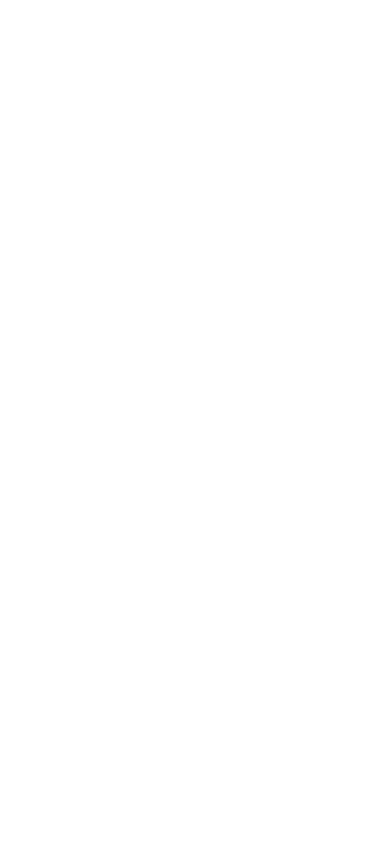
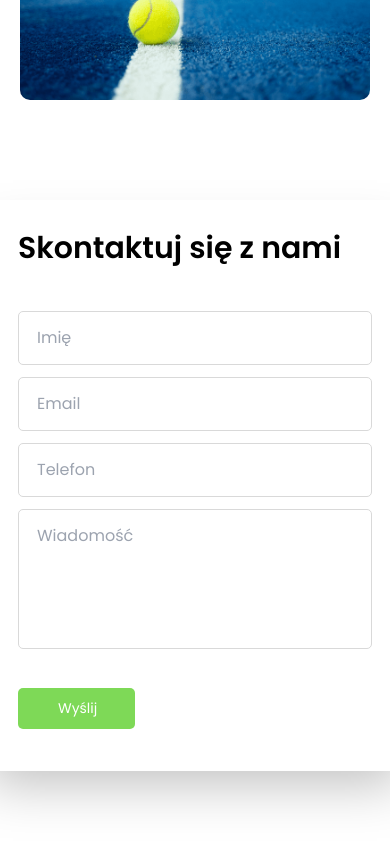
Before and after one commit to jbryn/mcourt-site, a Next.js app: page /courts in a window 390 px wide. Shown: the part 8052-8896 px from the top of the page. Before the commit the page ends 7674 px from the top, so only its background shows below. Built offline with nearby package versions, Linux system fonts and the light colour scheme.

Commit message:
feat: shared contact form

```diff
--- /dev/null
+++ b/components/courts/contact/contact.jsx
@@ -0,0 +1,21 @@
+import ContactForm from "@/components/shared/contact-form/contact-form";
+import styles from "./contact.module.scss";
+
+export default function Contact() {
+  return (
+    <section>
+      <div className={styles.wrapper}>
+        <div className={styles.cardsWrapper}>
+          <img
+            className={styles.image}
+            src="./img/paddle-tennis.png"
+            alt="paddle"
+          />
+          <div className={styles.card}>
+            <ContactForm />
+          </div>
+        </div>
+      </div>
+    </section>
+  );
+}
--- /dev/null
+++ b/components/courts/contact/contact.module.scss
@@ -0,0 +1,49 @@
+.wrapper {
+  @apply py-[200px];
+  .cardsWrapper {
+    @apply flex items-center justify-center;
+    @apply max-[400px]:px-[20px];
+    @apply max-[1333px]:flex-col max-[1333px]:gap-[100px];
+    @apply max-[1333px]:px-[60px];
+    @apply max-[400px]:px-[20px];
+
+    .card {
+      @apply bg-white shadow-2xl px-[42px] pb-[42px] pt-[26px];
+      @apply max-w-[526px] max-h-[541px];
+      @apply rounded-[10px];
+
+      @apply min-[1333px]:transform min-[1333px]:-translate-x-[60px];
+      @apply max-[1333px]:max-w-[700px] max-[1333px]:max-h-fit;
+
+      h2 {
+        @apply text-[30px] font-semibold;
+        @apply sm:text-[38px];
+      }
+
+      p {
+        @apply text-[14px] text-light-grey;
+        @apply max-w-[435px];
+        @apply max-[1333px]:max-w-[600px];
+        @apply sm:text-[16px];
+      }
+
+      .bottom {
+        @apply flex flex-col gap-[25px];
+        @apply sm:flex-row sm:gap-[43px];
+
+        .button {
+          @apply text-[14px] text-white py-[10px] px-[29px] rounded-[5px] bg-green;
+        }
+
+        .logo {
+          @apply max-w-[160px];
+        }
+      }
+    }
+
+    .image {
+      @apply rounded-[10px] -z-10;
+      @apply min-[1333px]:transform min-[1333px]:translate-x-[60px];
+    }
+  }
+}
--- a/components/home/contact/contact.jsx
+++ b/components/home/contact/contact.jsx
@@ -1,108 +1,12 @@
-import { Formik, Form, Field } from "formik";
-import { useCallback } from "react";
-import classNames from "classnames";
+import ContactForm from "@/components/shared/contact-form/contact-form";
 import styles from "./contact.module.scss";
 
-import * as yup from "yup";
-
-const phoneRegExp =
-  /^((\\+[1-9]{1,4}[ \\-]*)|(\\([0-9]{2,3}\\)[ \\-]*)|([0-9]{2,4})[ \\-]*)*?[0-9]{3,4}?[ \\-]*[0-9]{3,4}?$/;
-
 export default function Contact() {
-  const onSubmit = useCallback((values) => {
-    console.log(values);
-  }, []);
-
-  const validationSchema = yup.object().shape({
-    name: yup
-      .string()
-      .min(2, "Too Short!")
-      .max(50, "Too Long!")
-      .required("Required"),
-    email: yup.string().email("Invalid email").required("Required"),
-    phone: yup
-      .string()
-      .matches(phoneRegExp, "Phone number is not valid")
-      .required("Required"),
-    message: yup
-      .string()
-      .min(2, "Too Short!")
-      .max(50, "Too Long!")
-      .required("Required"),
-  });
   return (
     <section className="pb-[232px]">
       <div className={styles.wrapper}>
         <img src="./img/logos/mcourt-sygnet.png" alt="sygnet" />
-
-        <div className={styles.formWrapper}>
-          <h2>Skontaktuj się z nami</h2>
-          <Formik
-            initialValues={{
-              name: "",
-              email: "",
-              phone: "",
-              message: "",
-            }}
-            validationSchema={validationSchema}
-            onSubmit={onSubmit}
-          >
-            {({ dirty, errors }) => (
-              <Form>
-                <div className={styles.fieldsWrapper}>
-                  <Field
-                    id="name"
-                    className={classNames(styles.inputField, {
-                      [styles.error]: errors.name,
-                    })}
-                    name="name"
-                    placeholder="Imię"
-                    as="input"
-                  />
-
-                  <Field
-                    id="email"
-                    className={classNames(styles.inputField, {
-                      [styles.error]: errors.email,
-                    })}
-                    name="email"
-                    placeholder="Email"
-                    as="input"
-                  />
-
-                  <Field
-                    id="phone"
-                    className={classNames(styles.inputField, {
-                      [styles.error]: errors.phone,
-                    })}
-                    name="phone"
-                    placeholder="Telefon"
-                    as="input"
-                  />
-
-                  <Field
-                    id="message"
-                    className={classNames(styles.textField, {
-                      [styles.error]: errors.message,
-                    })}
-                    name="message"
-                    placeholder="Wiadomość"
-                    as="input"
-                  />
-
-                  <button
-                    className={classNames(styles.submitButton, {
-                      [styles.active]: dirty,
-                    })}
-                    type="submit"
-                  >
-                    Wyślij
-                  </button>
-                </div>
-              </Form>
-            )}
-          </Formik>
-        </div>
+        <ContactForm />
       </div>
     </section>
   );
--- /dev/null
+++ b/components/shared/contact-form/contact-form.jsx
@@ -0,0 +1,103 @@
+import { Formik, Form, Field } from "formik";
+import { useCallback } from "react";
+import classNames from "classnames";
+import styles from "./contact-form.module.scss";
+
+import * as yup from "yup";
+
+const phoneRegExp =
+  /^((\\+[1-9]{1,4}[ \\-]*)|(\\([0-9]{2,3}\\)[ \\-]*)|([0-9]{2,4})[ \\-]*)*?[0-9]{3,4}?[ \\-]*[0-9]{3,4}?$/;
+
+export default function ContactForm() {
+  const onSubmit = useCallback((values) => {
+    console.log(values);
+  }, []);
+
+  const validationSchema = yup.object().shape({
+    name: yup
+      .string()
+      .min(2, "Too Short!")
+      .max(50, "Too Long!")
+      .required("Required"),
+    email: yup.string().email("Invalid email").required("Required"),
+    phone: yup
+      .string()
+      .matches(phoneRegExp, "Phone number is not valid")
+      .required("Required"),
+    message: yup
+      .string()
+      .min(2, "Too Short!")
+      .max(50, "Too Long!")
+      .required("Required"),
+  });
+  return (
+    <div className={styles.formWrapper}>
+      <h2>Skontaktuj się z nami</h2>
+      <Formik
+        initialValues={{
+          name: "",
+          email: "",
+          phone: "",
+          message: "",
+        }}
+        validationSchema={validationSchema}
+        onSubmit={onSubmit}
+      >
+        {({ dirty, errors }) => (
+          <Form>
+            <div className={styles.fieldsWrapper}>
+              <Field
+                id="name"
+                className={classNames(styles.inputField, {
+                  [styles.error]: errors.name,
+                })}
+                name="name"
+                placeholder="Imię"
+                as="input"
+              />
+
+              <Field
+                id="email"
+                className={classNames(styles.inputField, {
+                  [styles.error]: errors.email,
+                })}
+                name="email"
+                placeholder="Email"
+                as="input"
+              />
+
+              <Field
+                id="phone"
+                className={classNames(styles.inputField, {
+                  [styles.error]: errors.phone,
+                })}
+                name="phone"
+                placeholder="Telefon"
+                as="input"
+              />
+
+              <Field
+                id="message"
+                className={classNames(styles.textField, {
+                  [styles.error]: errors.message,
+                })}
+                name="message"
+                placeholder="Wiadomość"
+                as="input"
+              />
+
+              <button
+                className={classNames(styles.submitButton, {
+                  [styles.active]: dirty,
+                })}
+                type="submit"
+              >
+                Wyślij
+              </button>
+            </div>
+          </Form>
+        )}
+      </Formik>
+    </div>
+  );
+}
--- /dev/null
+++ b/components/shared/contact-form/contact-form.module.scss
@@ -0,0 +1,35 @@
+.formWrapper {
+  @apply flex flex-col gap-[40px];
+
+  h2 {
+    @apply text-[30px] font-semibold;
+    @apply sm:text-[42px];
+  }
+
+  .fieldsWrapper {
+    @apply flex flex-col gap-[12px];
+
+    .inputField {
+      @apply py-[14px] px-[18px];
+      @apply rounded-[5px];
+      border: 1px solid #d9d9d9;
+    }
+
+    .textField {
+      @extend .inputField;
+      @apply min-h-[100px];
+      @apply pb-[100px];
+    }
+
+    .submitButton {
+      @apply py-[10px] px-[40px] mt-[27px];
+      @apply bg-green rounded-[5px];
+      @apply text-[14px] text-white;
+      @apply max-w-[117px];
+    }
+  }
+}
+
+.error {
+  border: 1px solid red !important;
+}
--- a/pages/courts.js
+++ b/pages/courts.js
@@ -2,6 +2,7 @@
 import Hero from "@/components/courts/hero/hero";
 import Surfaces from "@/components/courts/surfaces/surfaces";
 import Video from "@/components/courts/video/video";
+import Contact from "@/components/courts/contact/contact";
 
 export default function CourtsPage() {
   return (
@@ -10,6 +11,7 @@
       <Video />
       <Colors />
       <Surfaces />
+      <Contact />
     </main>
   );
 }
```
Also changed, not shown: public/img/tennis-ball-hd.png (added).
